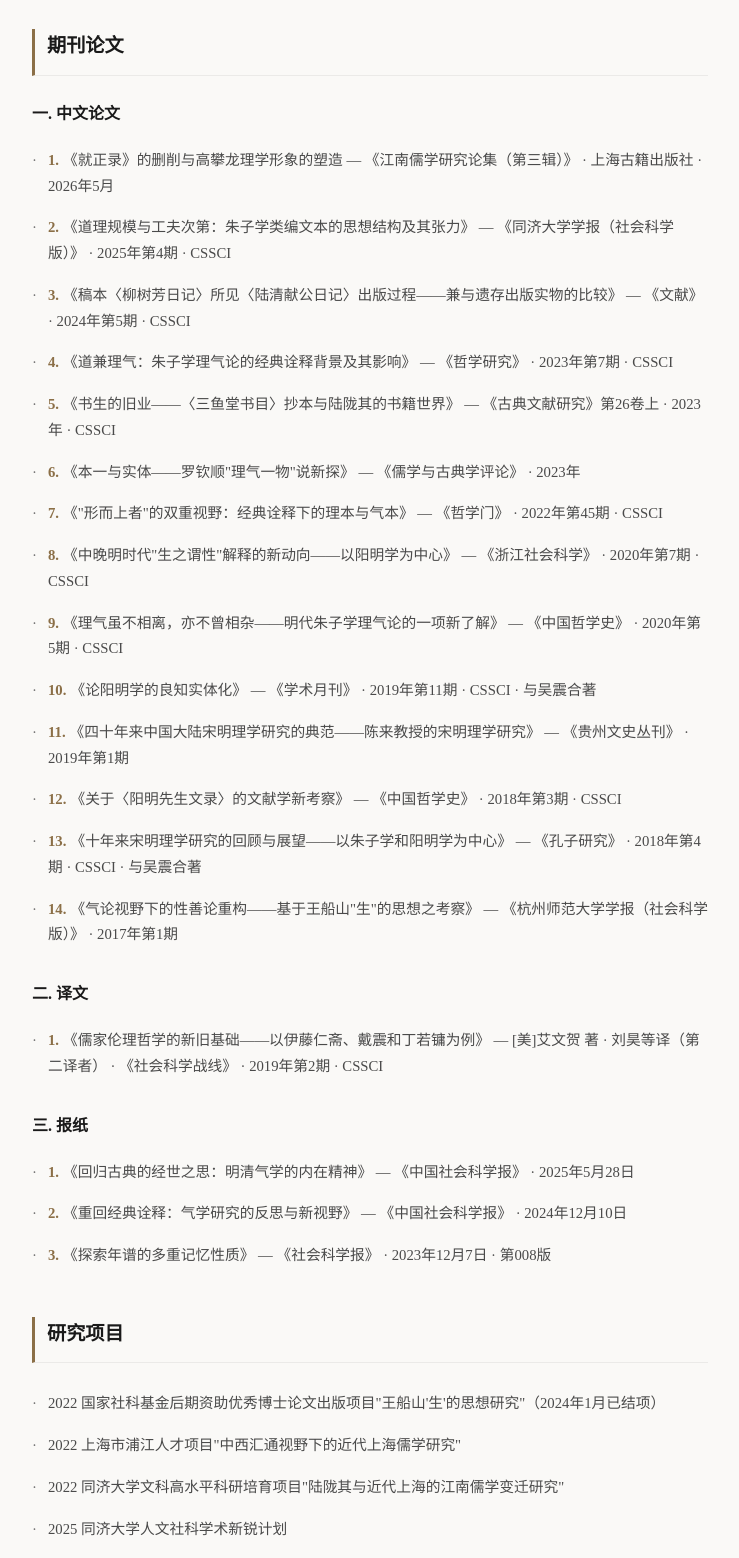
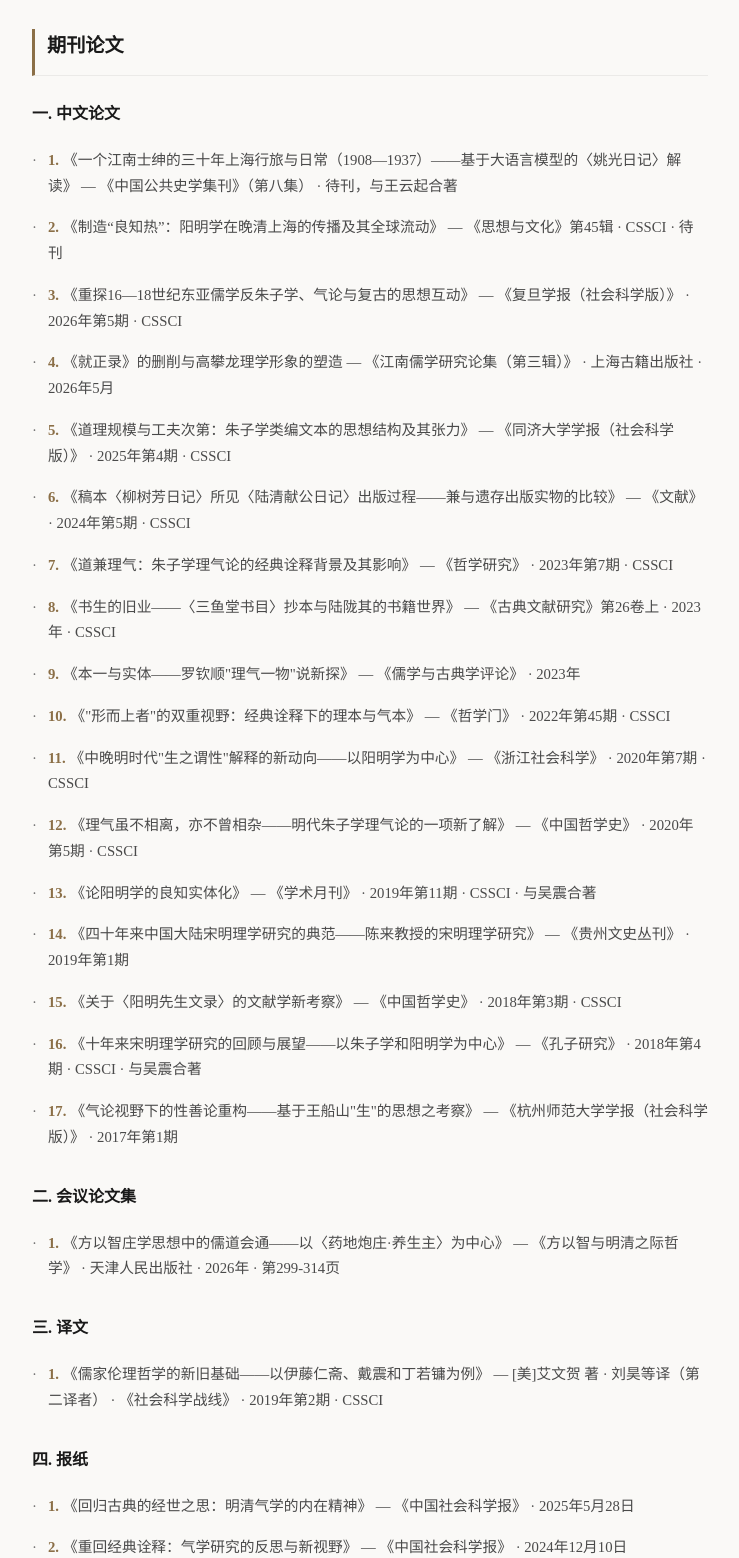
Before and after one commit to liuhao1106/liuhao1106.github.io, a plain HTML site: page cv.html in a window 1280 px wide. Shown: the part 1900-3458 px from the top of the page, without its empty margins (360-1099 px from the left). Drawn offline with Linux system fonts and the light colour scheme; a small style sheet from the web is missing.

Commit message:
feat: 更新学术成果与知识图谱项目入口
- 出版物新增“会议论文集”分类及方以智庄学论文条目
- 期刊论文新增复旦学报论文与两篇待刊论文
- 首页宋明理学知识图谱项目改用新站点链接并更换缩略图

```diff
--- a/cv.html
+++ b/cv.html
@@ -90,7 +90,7 @@
     async function loadCV() {
       const [profile, pubs] = await Promise.all([
         fetchJSON('data/profile.json', null),
-        fetchJSON('data/publications.json', { books: [], papers: [], translations: [], newspapers: [] })
+        fetchJSON('data/publications.json', { books: [], papers: [], conference: [], translations: [], newspapers: [] })
       ]);
 
       if (!profile) {
@@ -130,13 +130,18 @@
           let html = '<h3>一. 中文论文</h3><ul>';
           html += pubs.papers.map((p, i) => renderPubEntry(p, i + 1)).join('');
           html += '</ul>';
+          if (pubs.conference.length > 0) {
+            html += '<h3>二. 会议论文集</h3><ul>';
+            html += pubs.conference.map((p, i) => renderPubEntry(p, i + 1)).join('');
+            html += '</ul>';
+          }
           if (pubs.translations.length > 0) {
-            html += '<h3>二. 译文</h3><ul>';
+            html += '<h3>三. 译文</h3><ul>';
             html += pubs.translations.map((p, i) => renderPubEntry(p, i + 1)).join('');
             html += '</ul>';
           }
           if (pubs.newspapers.length > 0) {
-            html += '<h3>三. 报纸</h3><ul>';
+            html += '<h3>四. 报纸</h3><ul>';
             html += pubs.newspapers.map((p, i) => renderPubEntry(p, i + 1)).join('');
             html += '</ul>';
           }
--- a/data/events.json
+++ b/data/events.json
@@ -91,8 +91,8 @@
       "description": "利用 vibe coding 生成的数字人文项目，可视化展示宋明理学发展脉络与人物关系网络。",
       "date": "2025",
       "role": "",
-      "url": "lixuegraph.html",
-      "thumbnail": "images/lixuegraph-thumb.png"
+      "url": "https://liuhao1106.github.io/neo-confucianism-concept-graph-public/%E5%AE%8B%E6%98%8E%E7%90%86%E5%AD%A6%E6%A6%82%E5%BF%B5%E5%9B%BE%E8%B0%B1.html",
+      "thumbnail": "images/lixuegraph-concept-graph-thumb.jpg"
     },
     {
       "id": 3,
--- a/data/publications.json
+++ b/data/publications.json
@@ -7,6 +7,23 @@
     }
   ],
   "papers": [
+    {
+      "title": "《一个江南士绅的三十年上海行旅与日常（1908—1937）——基于大语言模型的〈姚光日记〉解读》",
+      "journal": "《中国公共史学集刊》（第八集）",
+      "note": "待刊，与王云起合著"
+    },
+    {
+      "title": "《制造“良知热”：阳明学在晚清上海的传播及其全球流动》",
+      "journal": "《思想与文化》第45辑",
+      "cssci": true,
+      "note": "待刊"
+    },
+    {
+      "title": "《重探16—18世纪东亚儒学反朱子学、气论与复古的思想互动》",
+      "journal": "《复旦学报（社会科学版）》",
+      "date": "2026年第5期",
+      "cssci": true
+    },
     {
       "title": "《就正录》的删削与高攀龙理学形象的塑造",
       "journal": "《江南儒学研究论集（第三辑）》",
@@ -94,6 +111,15 @@
       "cssci": false
     }
   ],
+  "conference": [
+    {
+      "title": "《方以智庄学思想中的儒道会通——以〈药地炮庄·养生主〉为中心》",
+      "journal": "《方以智与明清之际哲学》",
+      "publisher": "天津人民出版社",
+      "date": "2026年",
+      "note": "第299-314页"
+    }
+  ],
   "translations": [
     {
       "title": "《儒家伦理哲学的新旧基础——以伊藤仁斋、戴震和丁若镛为例》",
```
Also changed, not shown: AGENTS.md (+3 -3 lines), publications.html (+2 -1 lines), images/lixuegraph-concept-graph-thumb.jpg (added).
